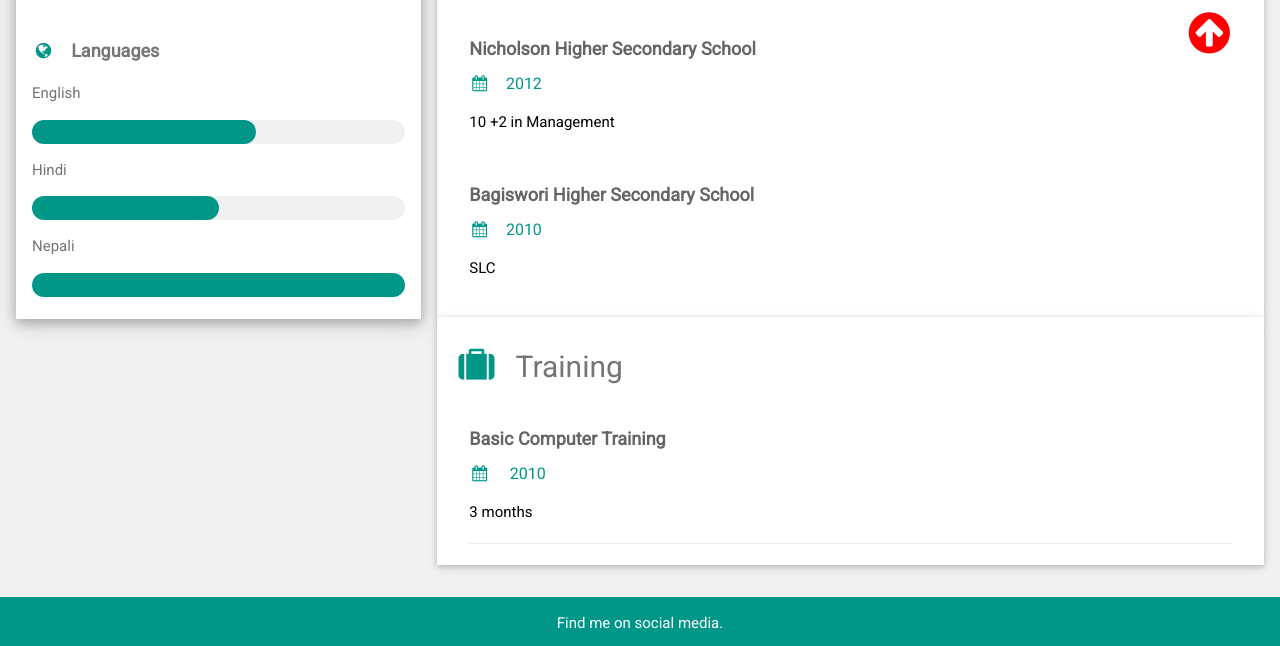
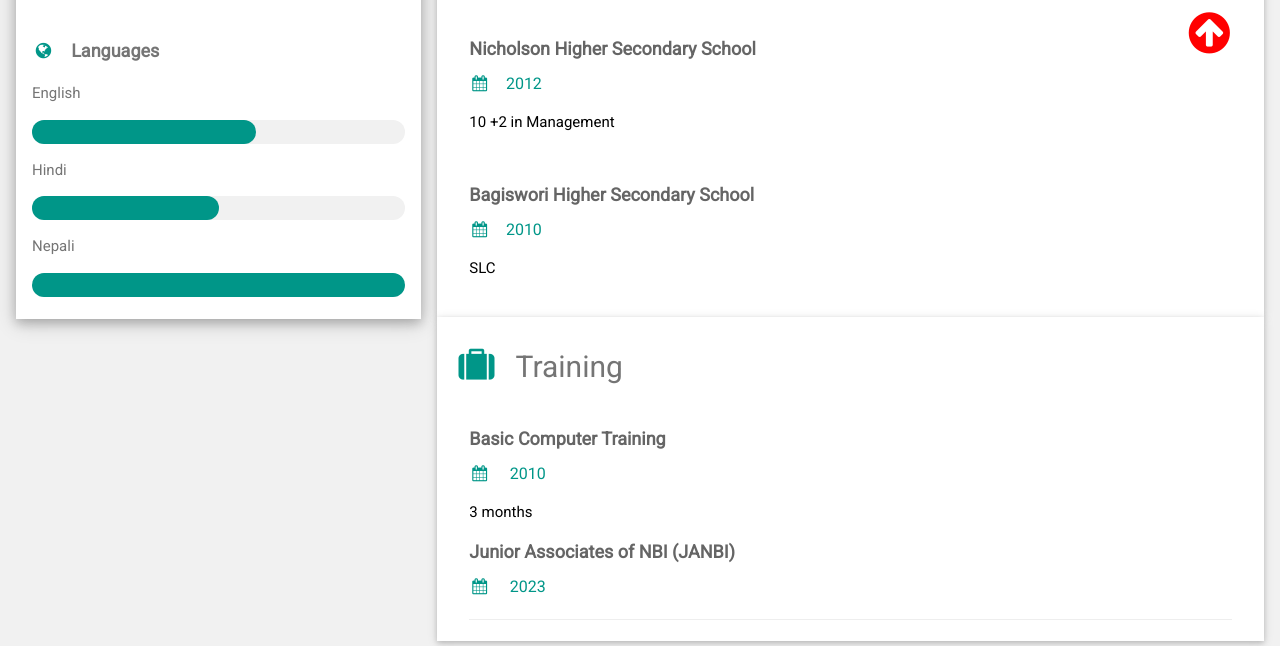
Before and after one commit to shyamkumarkc/cv.shyamkumarkc20, a plain HTML site: page index.html in a window 1280 px wide. Shown: the part 738-1384 px from the top of the page. Drawn offline with nearby package versions, Linux system fonts and the light colour scheme; a script that the page names is missing.

Commit message:
Update index.html

```diff
--- a/index.html
+++ b/index.html
@@ -144,6 +144,9 @@
           <h5 class="w3-opacity"><b>Basic Computer Training </b></h5>
           <h6 class="w3-text-teal"><i class="fa fa-calendar fa-fw w3-margin-right"></i> 2010 <span class="w3-tag w3-teal w3-round"> </span></h6>
           <p>3 months </p>
+          <h5 class="w3-opacity"><b>Junior Associates of NBI (JANBI)</b></h5>
+          <h6 class="w3-text-teal"><i class="fa fa-calendar fa-fw w3-margin-right"></i> 2023 <span class="w3-tag w3-teal w3-round"> </span></h6>
+
           <hr>
         </div>
 
```
